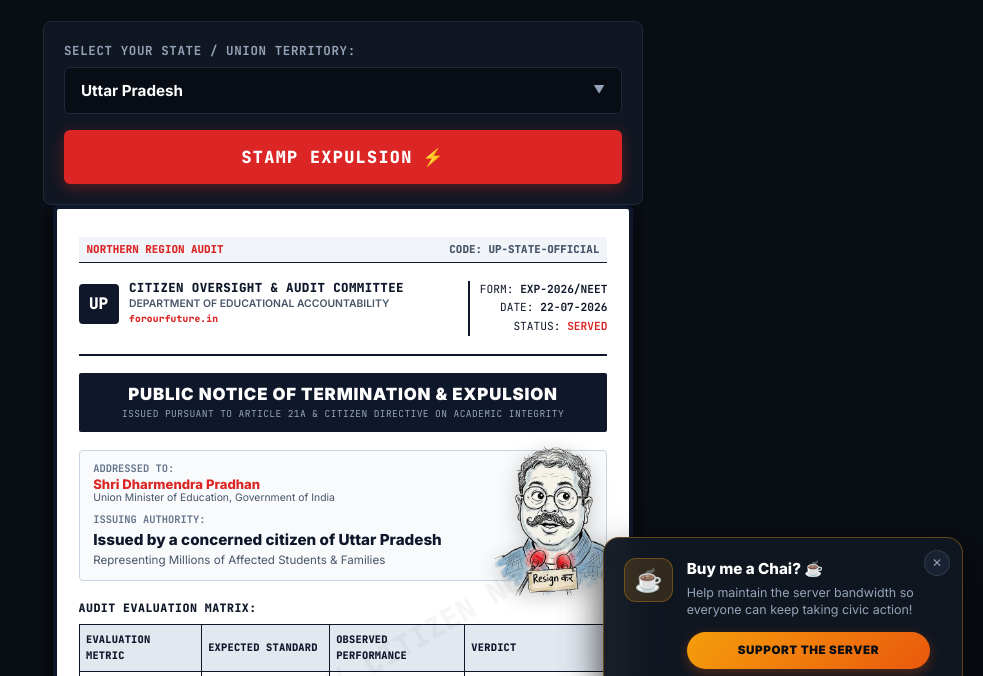
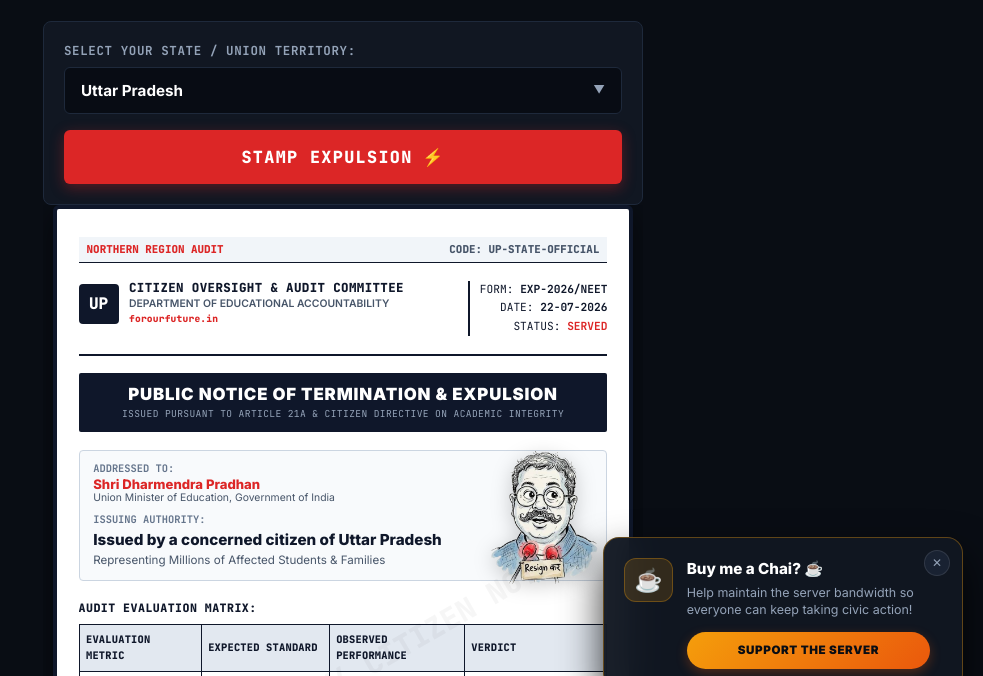
Before and after one commit to aloksk1234-jpg/public-expulsion-notice, a website built with Vite: page index.html in a window 1280 px wide. Shown: the part 90-766 px from the top of the page, without its empty margins (297-1280 px from the left). Built offline with nearby package versions, Linux system fonts and the light colour scheme; no server answers.

Commit message:
style: prevent text overlapping caricature by reserving right padding and centering image

```diff
--- a/src/style.css
+++ b/src/style.css
@@ -446,7 +446,7 @@ body {
   gap: 0.5rem;
   background-color: #f8fafc;
   border: 1px solid #cbd5e1;
-  padding: 0.65rem 0.85rem;
+  padding: 0.65rem 125px 0.65rem 0.85rem; /* Reserved 125px space on the right */
   border-radius: 4px;
   position: relative;
   overflow: visible;
@@ -482,14 +482,20 @@ body {
 }
 
 .minister-cartoon-img {
-  width: 125px;
+  width: 110px;
   height: auto;
   object-fit: contain;
   filter: drop-shadow(0 4px 10px rgba(0, 0, 0, 0.2));
   position: absolute;
-  right: -10px;
-  top: -15px;
+  right: 8px;
+  top: 50%;
+  transform: translateY(-50%);
   z-index: 2;
+  transition: transform 0.2s ease;
+}
+
+.minister-cartoon-img:hover {
+  transform: translateY(-50%) scale(1.05) rotate(-2deg);
 }
 
 .cell-label {
```
